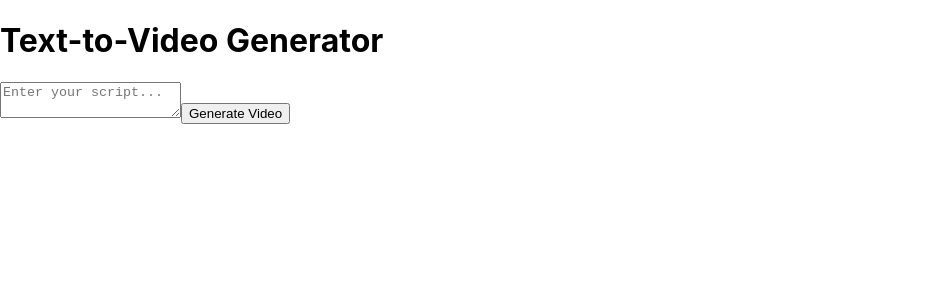
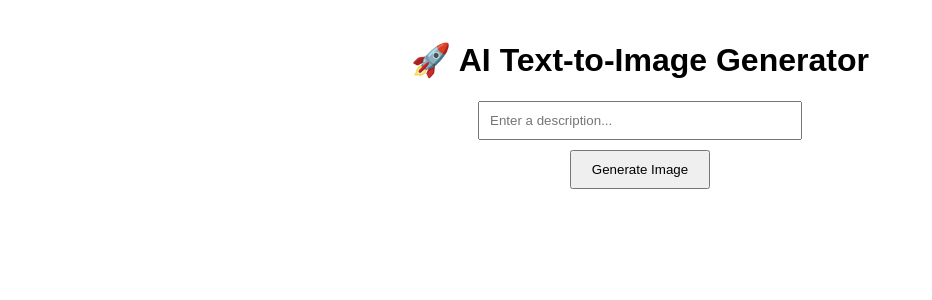
Before and after one commit to Jithendranageswarareddy/text-to-vi, a React (Create React App) app: page / in a window 1280 px wide. Shown: the top 300 px of the page, without its empty margins (0-932 px from the left). Built offline with nearby package versions, Linux system fonts and the light colour scheme.

Commit message:
Update App.js

```diff
--- a/src/App.js
+++ b/src/App.js
@@ -3,36 +3,56 @@ import axios from "axios";
 
 function App() {
     const [text, setText] = useState("");
-    const [videoUrl, setVideoUrl] = useState("");
+    const [imageUrl, setImageUrl] = useState("");
+    const [loading, setLoading] = useState(false);
 
-    const generateVideo = async () => {
-        const API_KEY = "key_63c78976f1a38b896d471f75374f7dd065cb950c7ec48a577e48721a92254a7a51944701013f863b23b710d50259bb8975467f64a772b4e871504433122731f3";
-        const response = await axios.post(
-            "https://api.runwayml.com/v1/gen2",
-            {
-                prompt: text, // Send user input to Runway ML
-                motion: "cinematic",
-                duration: 5, // Video length in seconds
-            },
-            { headers: { Authorization: `Bearer ${API_KEY}` } }
-        );
-        setVideoUrl(response.data.video_url);
+    const generateImage = async () => {
+        if (!text) {
+            alert("Please enter a description!");
+            return;
+        }
+
+        setLoading(true);
+        const apiKey = "5b4e9762-16da-43e6-b2b2-3df3d3f7c5b8"; // Replace with your actual API Key
+        const url = "https://api.deepai.org/api/text2img";
+
+        try {
+            const response = await axios.post(url, { text: text }, {
+                headers: { "api-key": apiKey }
+            });
+
+            setImageUrl(response.data.output_url);
+        } catch (error) {
+            console.error("Error:", error);
+            alert("Failed to generate image. Try again later.");
+        } finally {
+            setLoading(false);
+        }
     };
 
     return (
-        <div className="p-5">
-            <h1 className="text-xl font-bold">Text-to-Video Generator</h1>
-            <textarea
-                className="border p-2 w-full"
+        <div style={{ textAlign: "center", fontFamily: "Arial", padding: "20px" }}>
+            <h1>🚀 AI Text-to-Image Generator</h1>
+            <input
+                type="text"
+                placeholder="Enter a description..."
                 value={text}
                 onChange={(e) => setText(e.target.value)}
-                placeholder="Enter your script..."
+                style={{ padding: "10px", width: "300px", marginBottom: "10px" }}
             />
-            <button className="bg-blue-500 text-white p-2 mt-2" onClick={generateVideo}>
-                Generate Video
+            <br />
+            <button onClick={generateImage} style={{ padding: "10px 20px" }}>
+                {loading ? "Generating..." : "Generate Image"}
             </button>
-            {videoUrl && (
-                <video src={videoUrl} controls className="mt-4 w-full"></video>
+            <br />
+            {imageUrl && (
+                <div>
+                    <img src={imageUrl} alt="Generated" style={{ marginTop: "20px", width: "400px" }} />
+                    <br />
+                    <a href={imageUrl} download="generated-image.jpg">
+                        <button style={{ marginTop: "10px", padding: "10px" }}>Download Image</button>
+                    </a>
+                </div>
             )}
         </div>
     );
```
